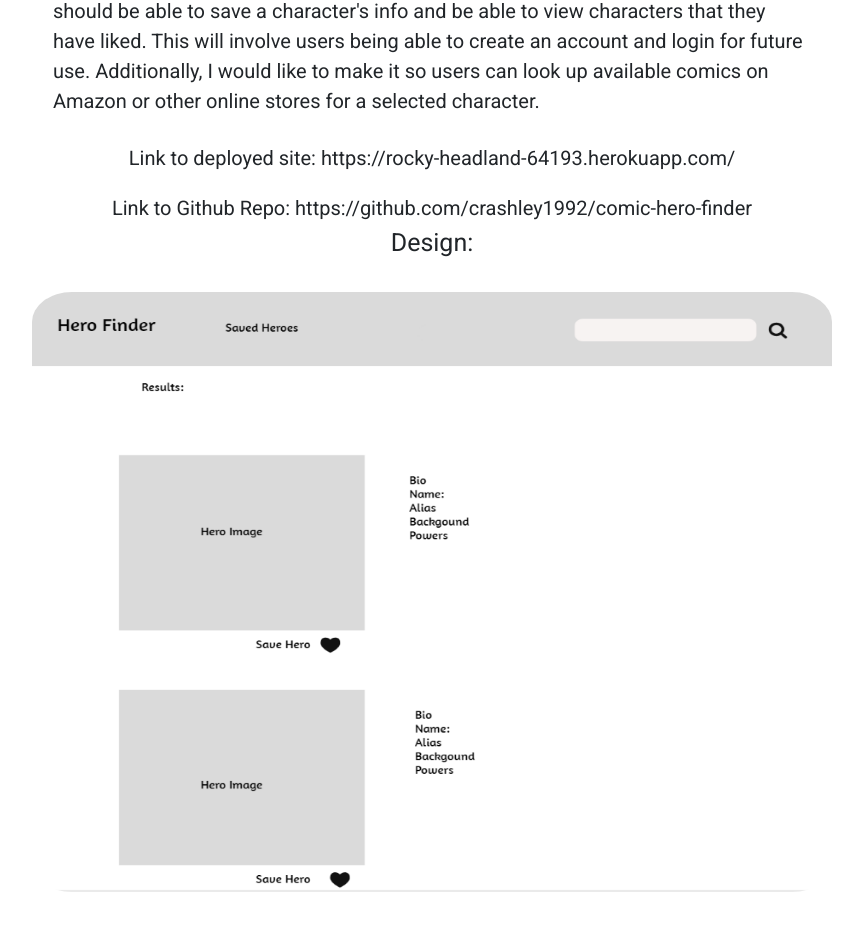
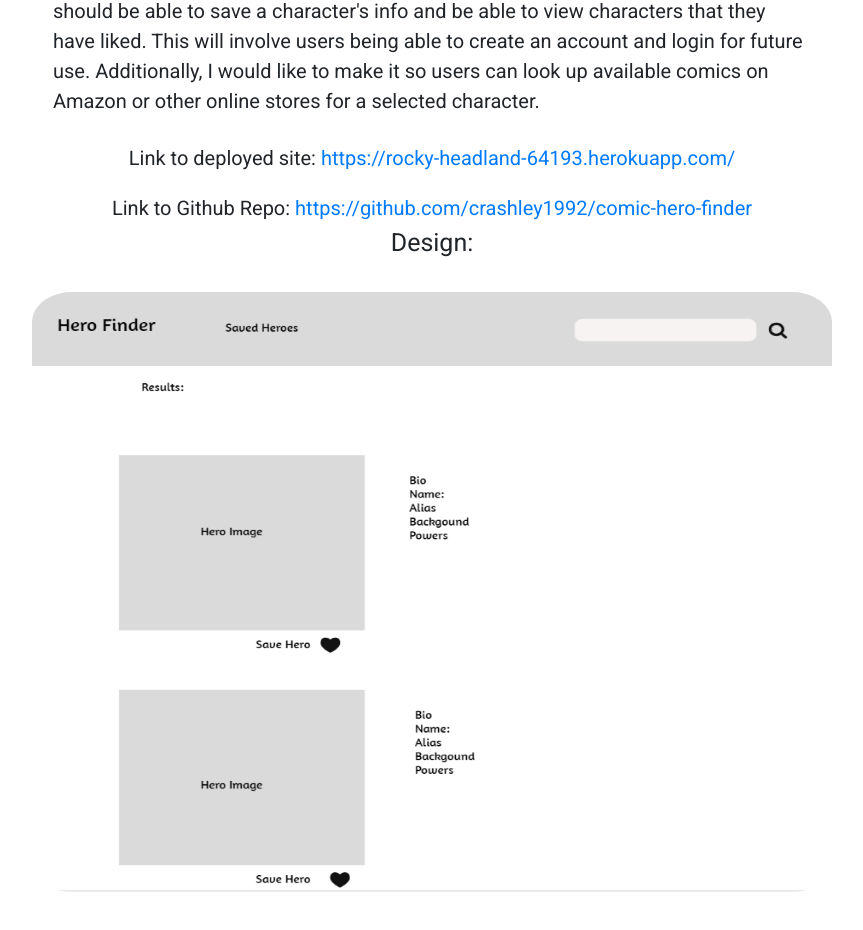
Before and after one commit to crashley1992/portfolio, a React (Create React App) app in the folder client/: page /portfolio-one in a window 1280 px wide. Shown: the part 931-1861 px from the top of the page, without its empty margins (208-1071 px from the left). Built offline with nearby package versions, Linux system fonts and the light colour scheme.

Commit message:
added in rel=noopener noreferrer for security reasons

```diff
--- a/client/src/pages/ProjectOne.js
+++ b/client/src/pages/ProjectOne.js
@@ -19,8 +19,8 @@ class ProjectOne extends Component {
             <h5><strong>In progress Features</strong></h5>
             <p>I will be adding in MongoDB so that user information can be saved. Ideally, users should be able to save a character's info and be able to view characters that they have liked. This will involve users being able to create an account and login for future use. Additionally, I would like to make it so users can look up available comics on Amazon or other online stores for a selected character.</p>
             {/* Link to deployed site */}
-            <h5>Link to deployed site: <a href="https://rocky-headland-64193.herokuapp.com/" target="_blank">https://rocky-headland-64193.herokuapp.com/</a></h5>
-            <h5>Link to Github Repo: <a href="https://github.com/crashley1992/comic-hero-finder" target="_blank">https://github.com/crashley1992/comic-hero-finder</a></h5>
+            <h5>Link to deployed site: <a href="https://rocky-headland-64193.herokuapp.com/" target="_blank" rel="noopener noreferrer">https://rocky-headland-64193.herokuapp.com/</a></h5>
+            <h5>Link to Github Repo: <a href="https://github.com/crashley1992/comic-hero-finder" target="_blank" rel="noopener noreferrer">https://github.com/crashley1992/comic-hero-finder</a></h5>
             {/* Design Section */}
             <h1>Design:</h1>
             <div className="image-container">
--- a/client/src/pages/ProjectTwo.js
+++ b/client/src/pages/ProjectTwo.js
@@ -6,7 +6,7 @@ class ProjectTwo extends Component {
         return (
         <div>
             <h1>Project Walkthrough in construction</h1>
-            <p>Link to deployed site: <a href="https://crashley1992.github.io/clicky-game/" target="_blank">Honk!</a></p>
+            <p>Link to deployed site: <a href="https://crashley1992.github.io/clicky-game/" target="_blank" rel="noopener noreferrer">Honk!</a></p>
             <Footer />
         </div>
         )
--- a/client/src/pages/styles/project-one.css
+++ b/client/src/pages/styles/project-one.css
@@ -2,9 +2,6 @@
     margin-top: 5%;
 }
 
-a {
-    color: inherit
-}
 /* Sizing for Gif*/
 @media (min-width: 300px) {
     .comic-gif  {
```
